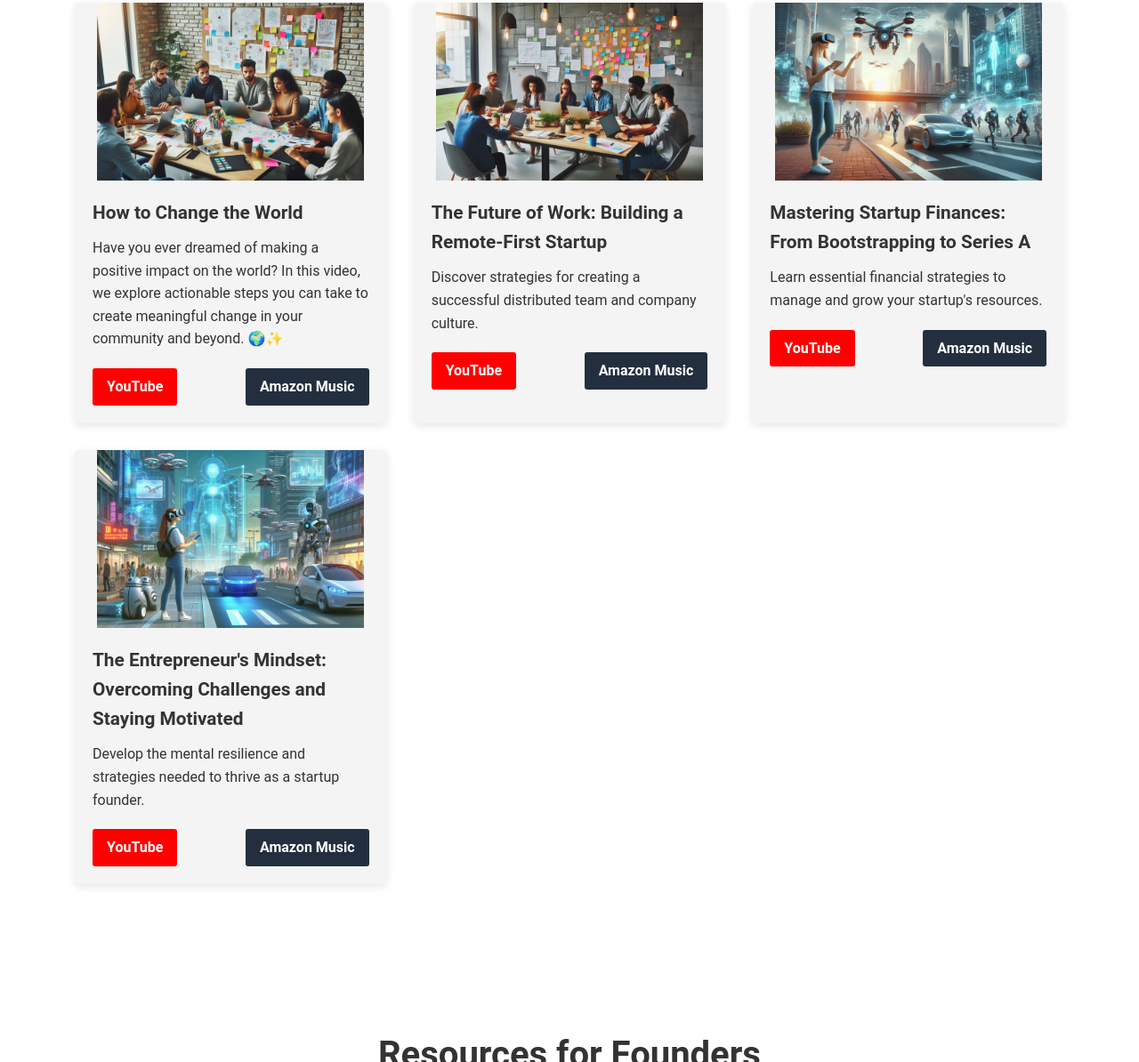
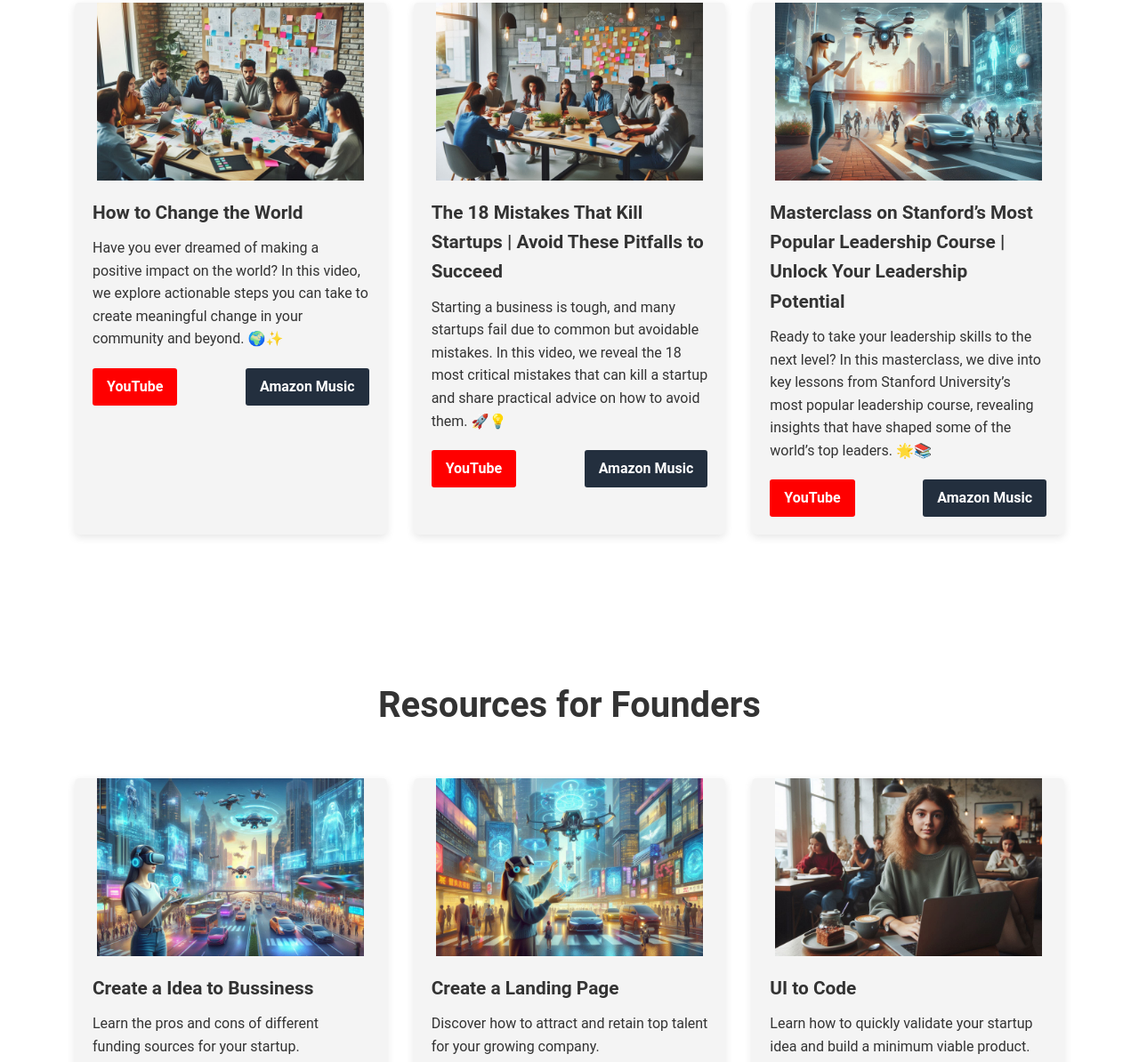
Before and after one commit to edycyber/siliconvalley, a plain HTML site: page index.html in a window 1280 px wide. Shown: the part 2317-3511 px from the top of the page at 89% size. Drawn offline with Linux system fonts and the light colour scheme.

Commit message:
Update index.html

```diff
--- a/index.html
+++ b/index.html
@@ -429,33 +429,22 @@
           <div class="podcast-card">
             <img src="silicon10.jpg" alt="The Future of Work: Building a Remote-First Startup" class="podcast-image">
             <div class="podcast-content">
-              <h3>The Future of Work: Building a Remote-First Startup</h3>
-              <p>Discover strategies for creating a successful distributed team and company culture.</p>
+              <h3>The 18 Mistakes That Kill Startups | Avoid These Pitfalls to Succeed</h3>
+              <p>Starting a business is tough, and many startups fail due to common but avoidable mistakes. In this video, we reveal the 18 most critical mistakes that can kill a startup and share practical advice on how to avoid them. 🚀💡</p>
               <div class="podcast-buttons">
                 <a href="https://www.youtube.com/watch?v=remote-first-startup" class="podcast-button youtube-button">YouTube</a>
-                <a href="https://music.amazon.com/podcasts/remote-first-startup" class="podcast-button amazon-button">Amazon Music</a>
+                <a href="https://music.amazon.com/podcasts/86dac32d-8869-47fb-9030-5fe046e02359/episodes/0e586a10-cb36-4b85-843c-53d5722d2534/open-silicon-valley-ai-the-18-mistakes-that-kill-startups-avoid-these-pitfalls-to-succeed" class="podcast-button amazon-button">Amazon Music</a>
               </div>
             </div>
           </div>
           <div class="podcast-card">
             <img src="silicon11.jpg" alt="Mastering Startup Finances: From Bootstrapping to Series A" class="podcast-image">
             <div class="podcast-content">
-              <h3>Mastering Startup Finances: From Bootstrapping to Series A</h3>
-              <p>Learn essential financial strategies to manage and grow your startup's resources.</p>
+              <h3>Masterclass on Stanford’s Most Popular Leadership Course | Unlock Your Leadership Potential</h3>
+              <p>Ready to take your leadership skills to the next level? In this masterclass, we dive into key lessons from Stanford University’s most popular leadership course, revealing insights that have shaped some of the world’s top leaders. 🌟📚</p>
               <div class="podcast-buttons">
                 <a href="https://www.youtube.com/watch?v=startup-finances" class="podcast-button youtube-button">YouTube</a>
-                <a href="https://music.amazon.com/podcasts/startup-finances" class="podcast-button amazon-button">Amazon Music</a>
-              </div>
-            </div>
-          </div>
-          <div class="podcast-card">
-            <img src="silicon12.jpg" alt="The Entrepreneur's Mindset: Overcoming Challenges and Staying Motivated" class="podcast-image">
-            <div class="podcast-content">
-              <h3>The Entrepreneur's Mindset: Overcoming Challenges and Staying Motivated</h3>
-              <p>Develop the mental resilience and strategies needed to thrive as a startup founder.</p>
-              <div class="podcast-buttons">
-                <a href="https://www.youtube.com/watch?v=entrepreneurs-mindset" class="podcast-button youtube-button">YouTube</a>
-                <a href="https://music.amazon.com/podcasts/entrepreneurs-mindset" class="podcast-button amazon-button">Amazon Music</a>
+                <a href="https://music.amazon.com/podcasts/86dac32d-8869-47fb-9030-5fe046e02359/episodes/055e7555-74f9-4f1f-93a5-04e4b6e9ba3d/open-silicon-valley-ai-masterclass-on-stanford%E2%80%99s-most-popular-leadership-course-unlock-your-leadership-potential" class="podcast-button amazon-button">Amazon Music</a>
               </div>
             </div>
           </div>
```
